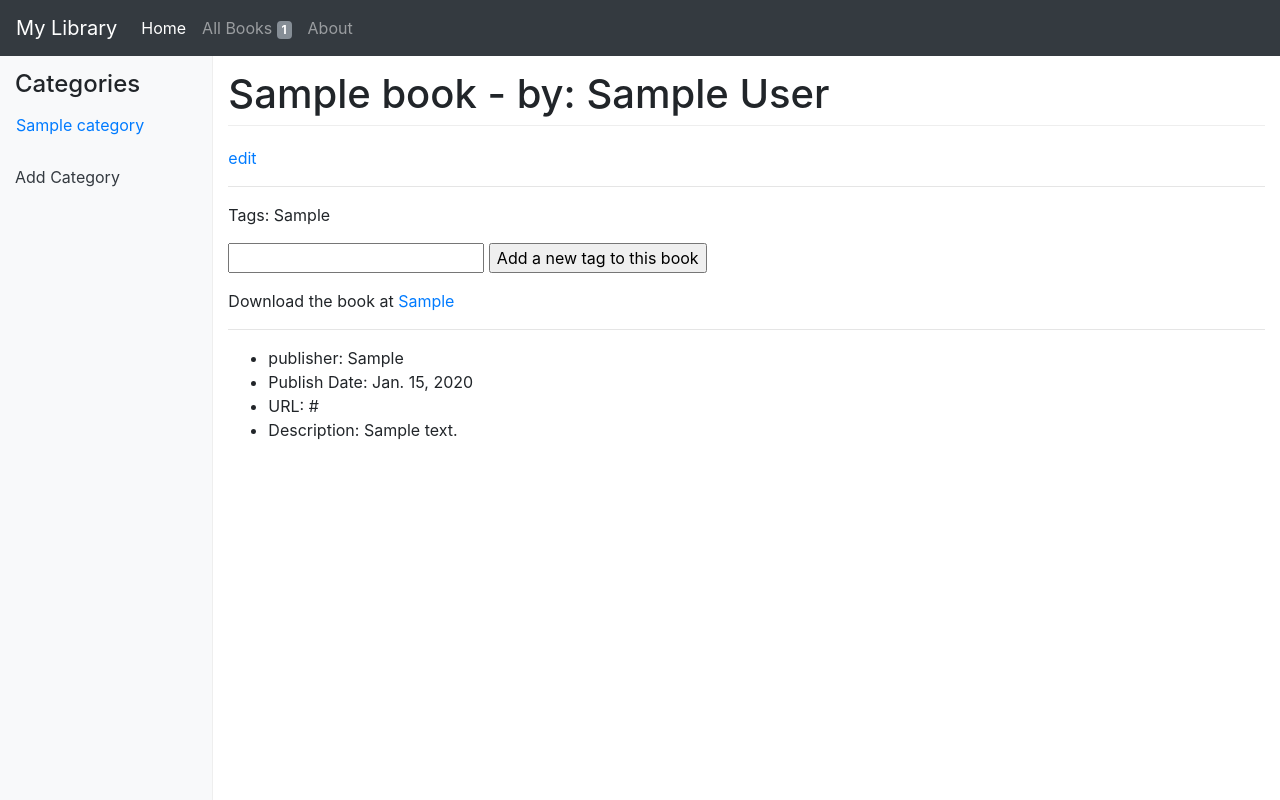
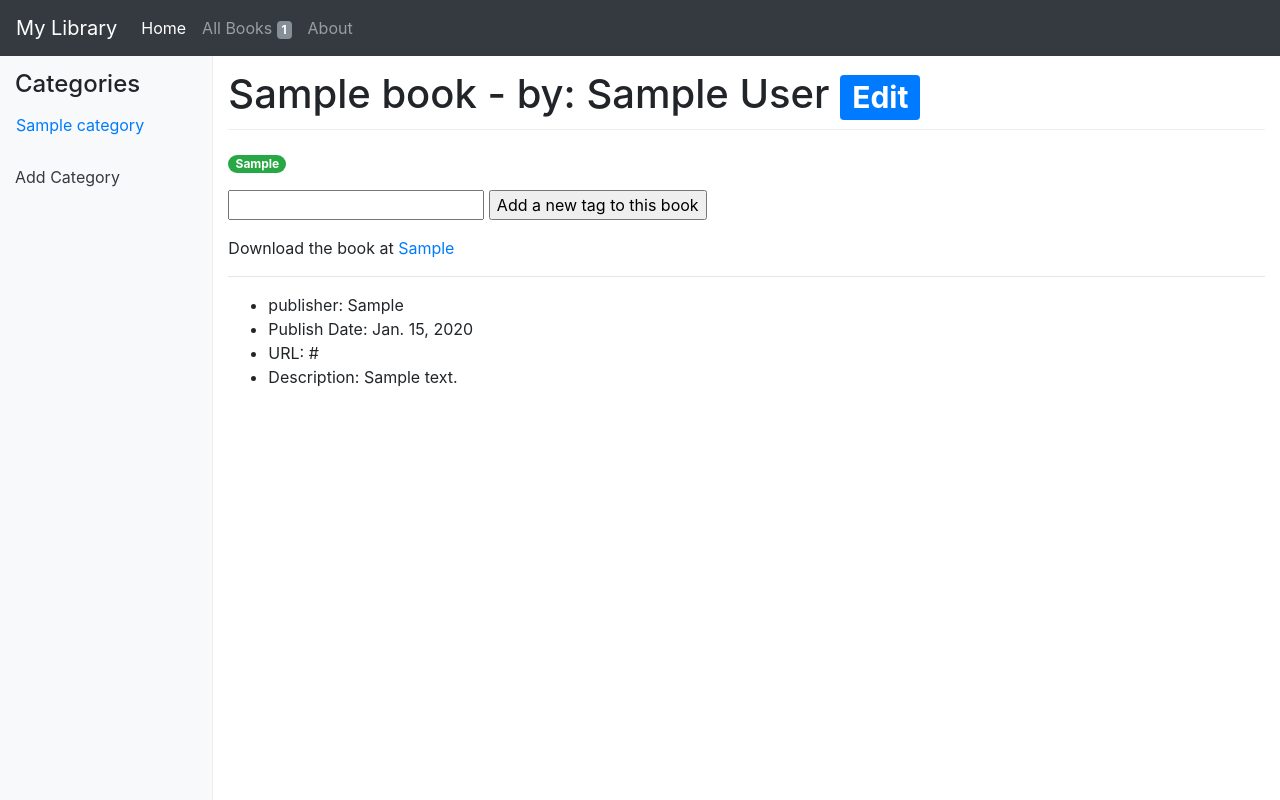
Before and after one commit to bifrostx/my_library, a Django app: page /book/1 in a window 1280 px wide. Run offline with Django 3.2, Linux system fonts and the light colour scheme; tables that the repository leaves empty hold one stand-in row (values such as "Sample post"); some libraries are stand-ins or nearby versions.

Commit message:
more bootstrap styles

```diff
--- a/templates/books/about.html
+++ b/templates/books/about.html
@@ -4,4 +4,5 @@
 {% block body_block %}
 <h1>About</h1>
 <p>This app is created by personal interest, and for test only.</p>
+<p>Any questions plese contact: <a href="mailto:bifrostx@gmail.com">bifrostx@gmail.com</a></p>
 {% endblock %}
--- a/templates/books/index.html
+++ b/templates/books/index.html
@@ -4,7 +4,7 @@
 {% block body_block %}
 <div class="jumbotron">
     <h1 class="display-3">Welcome to the Library.</h1>
-    <p class="lead">-- A place to hold and share books.</p>
+    <p class="lead">A place to hold and share books.</p>
 </div>
 <div class="row marketing">
     <div class="col-lg-6">
--- a/templates/books/show_book.html
+++ b/templates/books/show_book.html
@@ -3,23 +3,19 @@
 
 {% block body_block %}
     <div>
-        <h1>{{ book.title }} - by: {{ book.author }}</h1>
-        <a href="{% url 'books:edit_book' book.id %}">edit</a>
-        <hr />
-        <p><span>Tags:
+        <h1>{{ book.title }} - by: {{ book.author }}
+            <a href="{% url 'books:edit_book' book.id %}"><span class="badge badge-primary">Edit</span></a></h1>
+        <p>
             {% if tags %}
                 {% for tag in tags %}
-                        {{ tag }}
+        <span class="badge badge-pill badge-success">{{ tag }}</span>
                 {% endfor %}
             {% endif %}
-            </span>
-            <span>
             <form role="form" id="tag_form" method="post" action="{% url 'books:add_tag' book.id %}">
                 {% csrf_token %}
                 <input type="text" name="tag" id="id_tag" required maxlength="32" />
                 <button type="submit" name="submit">Add a new tag to this book</button>
             </form>
-            </span>
         </p>
         {% if book.upload %}
             <p>Download the book at <a href="{{ MEDIA_URL }}{{ book.upload }}">{{ MEDIA_URL }}{{ book.upload }}</a></p>
```
Lines whose indentation alone changed are shown as unchanged.
